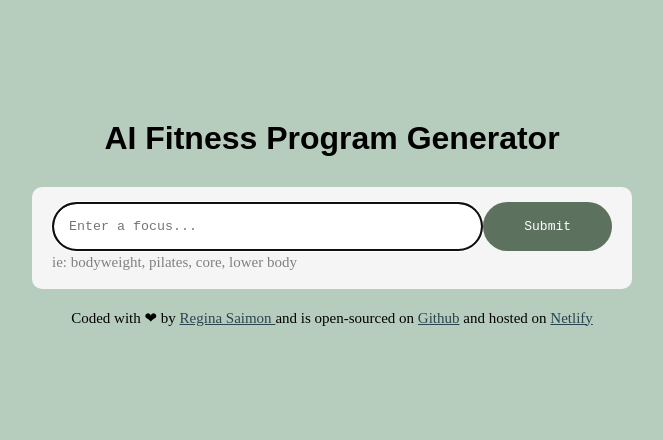
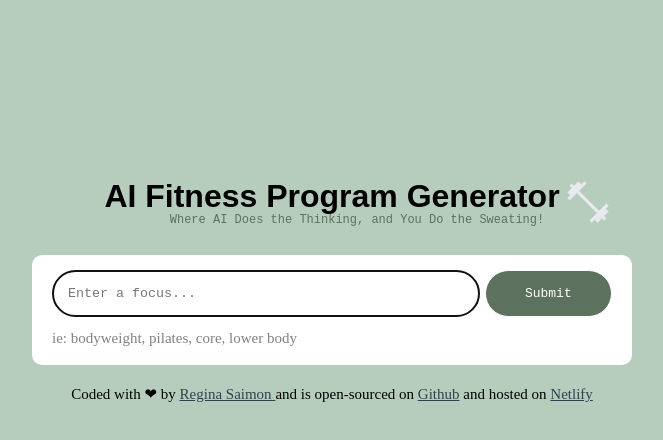
Before and after one commit to rjsaimon-gif/Fitness-Program-Generator, a plain HTML site: page index.html in a window 1280 px wide. Shown: the whole page, without its empty margins (308-971 px from the left). Drawn offline with nearby package versions, Linux system fonts and the light colour scheme.

Commit message:
Added finishing touches

```diff
--- a/index.html
+++ b/index.html
@@ -7,12 +7,21 @@
     <script src="https://unpkg.com/typewriter-effect@latest/dist/core.js"></script>
     <script src="https://cdn.jsdelivr.net/npm/axios@1.6.7/dist/axios.min.js"></script>
     <link rel="stylesheet" href="src/style.css" />
+    <link
+      rel="stylesheet"
+      href="https://fonts.googleapis.com/css2?family=Material+Symbols+Outlined:opsz,wght,FILL,GRAD@24,400,0,0"
+    />
   </head>
   <body>
     <div class="container">
       <header>
-        <h1>AI Fitness Program Generator</h1>
+          <h1>
+            <div class="icon">
+           <svg xmlns="http://www.w3.org/2000/svg" height="50px" viewBox="0 -960 960 960" width="50px" fill="#e8eaed"><path d="m550-84-42-42 142-142-382-382-142 142-42-42 56-58-56-56 85-85-42-42 42-42 43 41 84-84 56 56 58-56 42 42-142 142 382 382 142-142 42 42-56 58 56 56-86 86 42 42-42 42-42-42-84 84-56-56-58 56Z"/></svg> </div>AI
+          Fitness Program Generator
+        </h1>
       </header>
+      <h3>Where AI Does the Thinking, and You Do the Sweating!</h3>
       <main>
         <div class="wrapper">
           <form id="program-generator-form">
--- a/src/index.js
+++ b/src/index.js
@@ -1,19 +1,18 @@
 function displayProgram(response) {
-  console.log("program generated");
   new Typewriter("#program", {
-    strings: [response.data.answer],
+    strings: response.data.answer,
     autoStart: true,
     delay: 1,
     cursor: "",
-  });
+  }).start();
 }
 
-function generateProgram(event) {
+async function generateProgram(event) {
   event.preventDefault();
 
   let instructionsInput = document.querySelector("#user-instructions");
   let apiKey = "7a8aacadf32fc08tff87b375486o409c";
-  let prompt = `User's instructions: please generate a complete fitness program about ${instructionsInput.value} avoiding paragraphs and using bullet points or numbered lists instead. Ignore your context max length.`;
+  let prompt = `User's instructions: please generate a concise fitness program about ${instructionsInput.value} avoiding paragraphs and using bullet points or numbered lists instead.`;
   let context = `your mission is to generate a fitness program following the user's instructions. please be sure to provide response that is legible, organized, and easy to follow in HTML format. Remove html in heading.
   `;
   let apiURL = `https://api.shecodes.io/ai/v1/generate?prompt=${encodeURIComponent(
@@ -22,11 +21,7 @@ function generateProgram(event) {
 
   let programElement = document.querySelector("#program");
   programElement.classList.remove("hidden");
-  programElement.innerHTML = `<div class "generating"> ⏳ Generating a fitness program for you... </div> `;
-
-  console.log("generating program");
-  console.log("Prompt: ${prompt}");
-  console.log("Context: ${context}");
+  programElement.innerHTML = `<div class="generating"> ⏳ Generating a fitness program for you... </div> `;
 
   axios.get(apiURL).then(displayProgram);
 }
--- a/src/style.css
+++ b/src/style.css
@@ -1,23 +1,40 @@
 body {
-  background: #b6cdbd;
+  background:  #b6cdbd;;
 }
 .container {
   max-width: 600px;
   margin: 120px auto;
 }
+.icon {
+    position: relative;
+    top: 57px;
+    left: 256px ;
+
+}
 header {
-  margin-bottom: 30px;
+  margin-bottom: 20px;
 }
 h1 {
   text-align: center;
   font-weight: 800;
   font-family: Arial, Helvetica, sans-serif;
 }
+h3 {
+  text-align: center;
+  font-family: monospace;
+  color:  #5c715e;
+  margin: 5px;
+  font-weight: 300;
+  font-size: small;
+  position: relative;
+  left: 25px;
+  bottom: 23px;
+}
 form {
   display: flex;
 }
 .wrapper {
-  background: whitesmoke;
+  background: white;
   padding: 15px 20px;
   border-radius: 10px;
   margin-bottom: 20px;
@@ -29,16 +46,18 @@ form {
   border-radius: 45px;
   font-family: monospace;
   box-shadow: none;
+  border: solid 1px black;
 }
 .submit-button {
   background: #5c715e;
-  padding: 10px 20px;
-  border-radius: 45px;
-  border: none;
+  padding: 10px 15px;
+  border-radius: 60px;
+  border: solid 1px;
   color: white;
   font-family: monospace;
   font-size: medium;
   width: 140px;
+  margin-left: 5px;
 }
 .submit-button:hover {
   cursor: pointer;
@@ -47,6 +66,7 @@ form {
   line-height: 1.5;
   color: gray;
   font-size: 15px;
+  margin-top: 10px;
 }
 a {
   color: #2b4450;
@@ -57,13 +77,13 @@ footer {
   font-size: 15px;
 }
 .program {
-  background-color: whitesmoke;
+  background-color: white;
   color: black;
   border-radius: 10px;
   padding: 15px 20px;
 }
 .program-strong {
-    font-weight: 200;
+  font-weight: 200;
 }
 .hidden {
   display: none;
```
Lines whose indentation alone changed are shown as unchanged.
